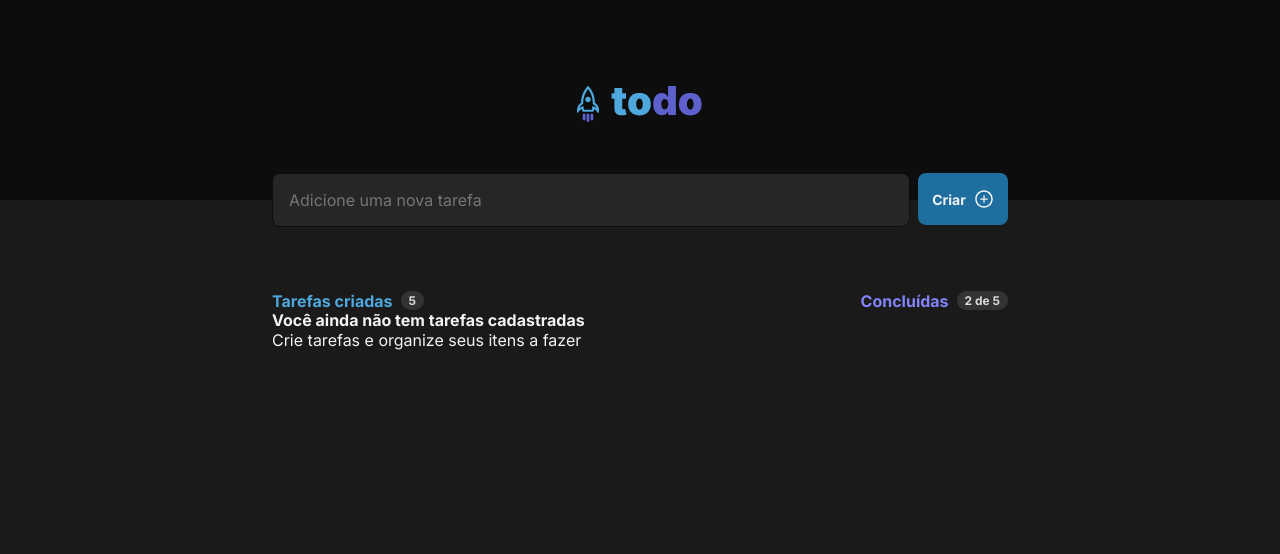
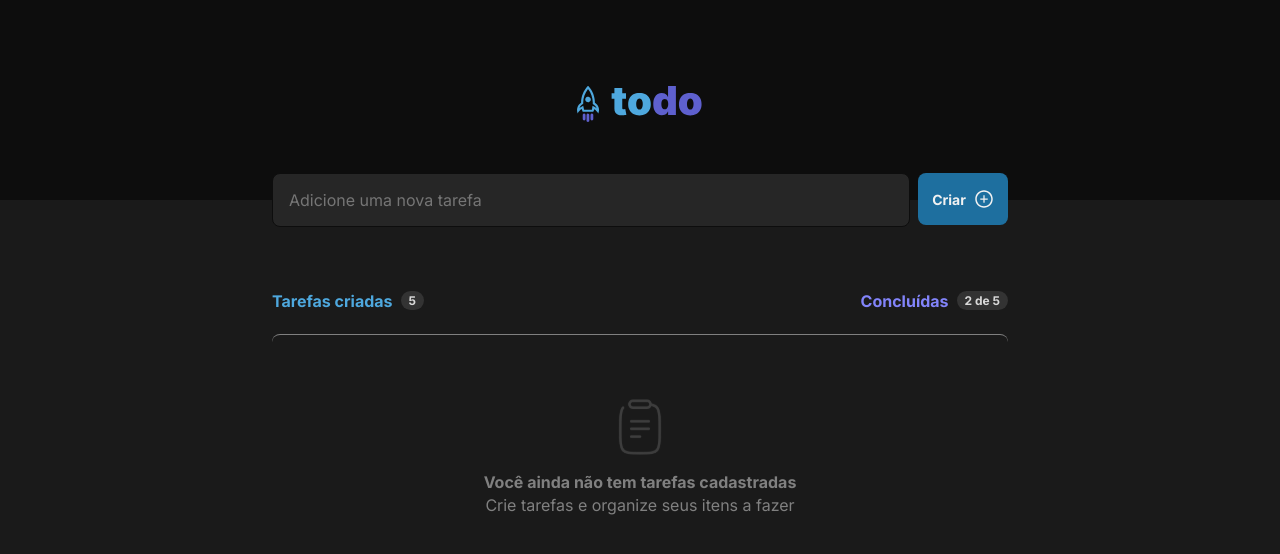
Before and after one commit to jeffersondossantosaguiar/todo-react, a React (Vite) app: page / in a window 1280 px wide. Shown: the top 554 px of the page. Built offline with nearby package versions, Linux system fonts and the light colour scheme.

Commit message:
feat: empty task component

```diff
--- a/src/App.module.css
+++ b/src/App.module.css
@@ -6,5 +6,9 @@
 }
 
 main {
-  padding-top: 64px;
+  padding-top: 4rem;
 }
+
+.task {
+  padding-top: 1.5rem;
+}
--- a/src/App.tsx
+++ b/src/App.tsx
@@ -14,7 +14,7 @@ function App() {
         <TaskForm />
         <main>
           <TaskHeader />
-          <div>
+          <div className={styles.task}>
             <Task />
           </div>
         </main>
--- /dev/null
+++ b/src/components/Task.module.css
@@ -0,0 +1,17 @@
+.noTask {
+  display: flex;
+  flex-direction: column;
+  align-items: center;
+  justify-content: center;
+  padding-top: 4rem;
+
+  border-top:  1px solid var(--gray-300);
+  border-radius: 8px;
+
+  color: var(--gray-300);
+  line-height: 1.4;
+}
+
+.noTask img {
+  padding-bottom: 1rem;
+}
--- a/src/components/Task.tsx
+++ b/src/components/Task.tsx
@@ -1,8 +1,19 @@
+import clipBoard from '../assets/clip-board.svg';
+import styles from './Task.module.css';
+
+const tasks = [];
+
 export function Task() {
-  return (
-    <>
-      <strong>Você ainda não tem tarefas cadastradas</strong>
-      <p>Crie tarefas e organize seus itens a fazer</p>
-    </>
-  );
+  if (tasks.length)
+    return (<>
+      <p>TASKS</p>
+    </>);
+  else
+    return (
+      <div className={styles.noTask}>
+        <img src={clipBoard} alt="Clip board" />
+        <strong>Você ainda não tem tarefas cadastradas</strong>
+        <p>Crie tarefas e organize seus itens a fazer</p>
+      </div>
+    );
 }
```
Also changed, not shown: src/assets/clip-board.svg (added).
